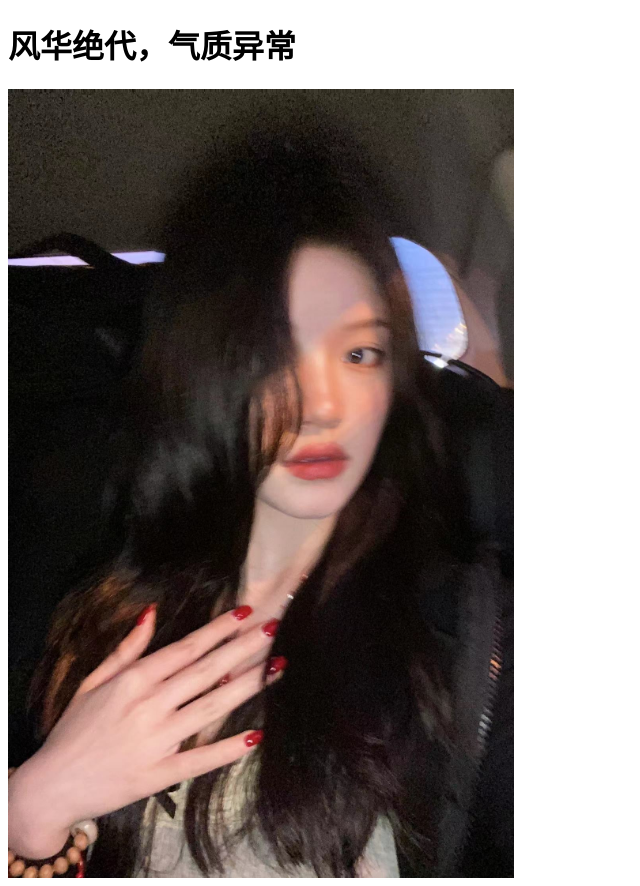
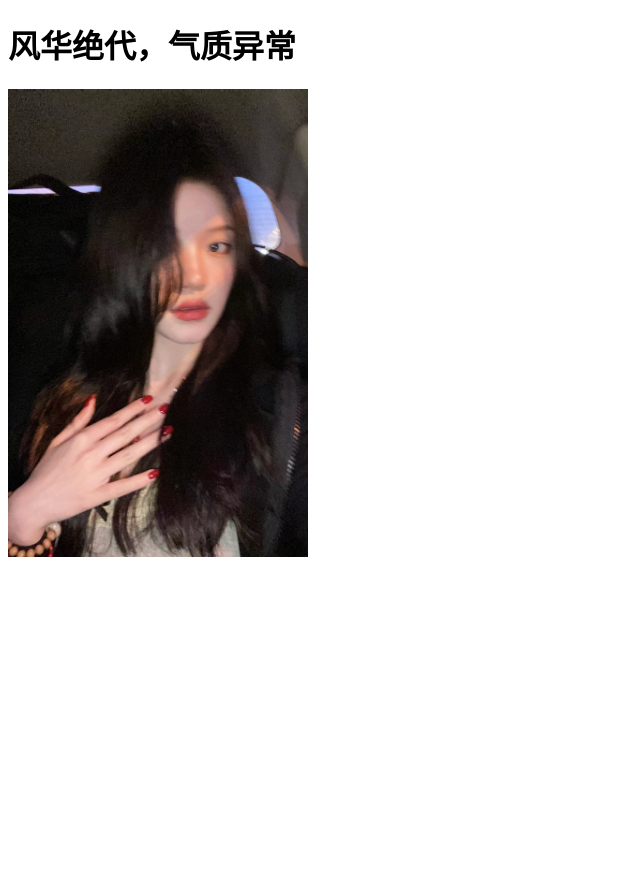
Before and after one commit to jianan-c/jianan-c.github.io, a plain HTML site: page index.html in a window 1280 px wide. Shown: the whole page, without its empty margins (0-640 px from the left). After the commit the page ends 800 px from the top, so only its background shows below. Drawn offline with Linux system fonts and the light colour scheme.

Commit message:
add things

```diff
--- a/index.html
+++ b/index.html
@@ -8,7 +8,7 @@
             <h1>风华绝代，气质异常</h1>
         </div>
         <div width="100%">
-            <img width="40%" align="center"
+            <img width="300" align="center"
              src="https://raw.githubusercontent.com/jianan-c/jianan-c.github.io/master/main.JPG">
         </div>
     </body>
```
